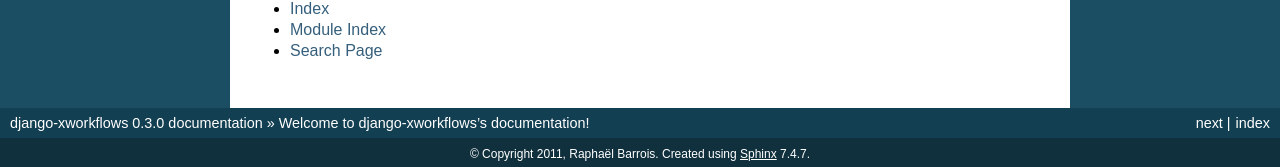
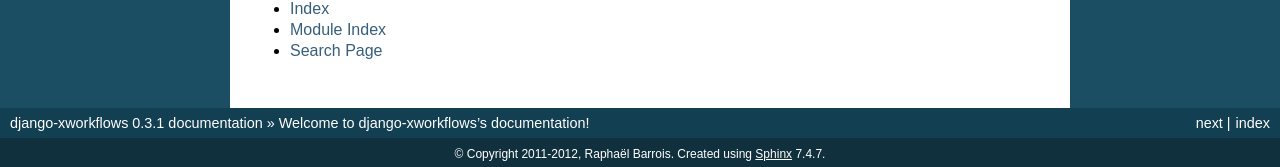
Before and after one commit to rbarrois/django_xworkflows, a Sphinx documentation site: the page built from doc/index.rst, in a window 1280 px wide and 900 px high, scrolled down 932 px. Shown: the part 730-897 px from the top of the window. Built offline with Sphinx 7.4.7, drawn with Linux system fonts in a browser that asks for light colours; some of the changed text lies outside the part shown.

Commit message:
Version bump
Signed-off-by: Raphaël Barrois <raphael.barrois@polyconseil.fr>

```diff
--- a/doc/conf.py
+++ b/doc/conf.py
@@ -41,7 +41,7 @@
 
 # General information about the project.
 project = u'django-xworkflows'
-copyright = u'2011, Raphaël Barrois'
+copyright = u'2011-2012, Raphaël Barrois'
 
 # The version info for the project you're documenting, acts as replacement for
 # |version| and |release|, also used in various other places throughout the
@@ -50,7 +50,7 @@
 # The short X.Y version.
 version = '0.3'
 # The full version, including alpha/beta/rc tags.
-release = '0.3.0'
+release = '0.3.1'
 
 # The language for content autogenerated by Sphinx. Refer to documentation
 # for a list of supported languages.
--- a/src/django_xworkflows/__init__.py
+++ b/src/django_xworkflows/__init__.py
@@ -1,5 +1,5 @@
 # -*- coding: utf-8 -*-
 # Copyright (c) 2011-2012 Raphaël Barrois
 
-__version__ = '0.3.0'
+__version__ = '0.3.1'
 __author__ = 'Raphaël Barrois <raphael.barrois@polytechnique.org>'
```
